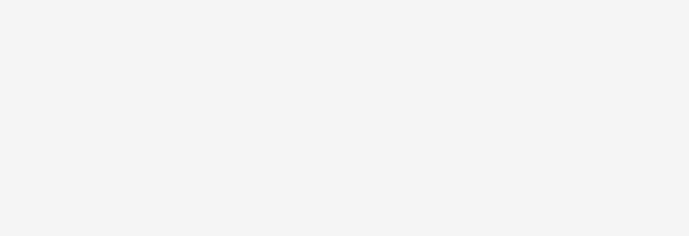
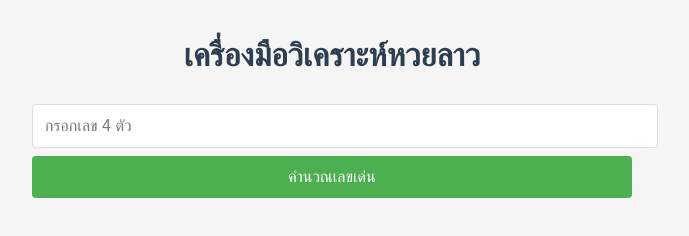
Before and after one commit to Mon2705/Mon2706.github.io, a plain HTML site: page index.html in a window 1280 px wide. Shown: the whole page, without its empty margins (308-997 px from the left). Drawn offline with Linux system fonts and the light colour scheme.

Commit message:
แก้ไขโค้ดให้สมบูรณ์ เพิ่มระบบคำนวณเลขเด่น
แก้ไขโค้ดให้สมบูรณ์ เพิ่มระบบคำนวณเลขเด่น

```diff
--- a/index.html
+++ b/index.html
@@ -20,6 +20,71 @@
       border-radius: 4px;
       font-size: 16px;
     }
-    /* เพิ่ม CSS ส่วนที่เหลือตามโค้ดเต็ม */
+    button {
+      width: 100%;
+      padding: 12px;
+      background-color: #4CAF50;
+      color: white;
+      border: none;
+      border-radius: 4px;
+      font-size: 16px;
+      cursor: pointer;
+    }
+    #result {
+      margin-top: 20px;
+      padding: 16px;
+      background-color: #fff;
+      border-radius: 4px;
+      box-shadow: 0 2px 4px rgba(0,0,0,0.1);
+      display: none;
+    }
   </style>
 </head>
+<body>
+  <h1 style="color: #2c3e50; text-align: center;">เครื่องมือวิเคราะห์หวยลาว</h1>
+
+  <input
+    type="text"
+    id="lotto-number"
+    placeholder="กรอกเลข 4 ตัว"
+    maxlength="4"
+    inputmode="numeric"
+  >
+
+  <button onclick="calculate()">คำนวณเลขเด่น</button>
+
+  <div id="result">
+    <h3 style="color: #2c3e50;">ผลการวิเคราะห์:</h3>
+    <p id="output" style="font-size: 18px;"></p>
+  </div>
+
+  <script>
+    function calculate() {
+      const num = document.getElementById('lotto-number').value;
+      if (num.length !== 4 || !/^\d+$/.test(num)) {
+        alert("กรุณากรอกเลข 4 หลักให้ถูกต้อง");
+        return;
+      }
+
+      const lastDigit = num[3];
+      const compareMap = {
+        '0': '4, 5, 7, 8, 9',
+        '1': '5, 6, 8, 9, 0',
+        '2': '6, 7, 9, 0, 1',
+        '3': '7, 8, 0, 1, 2',
+        '4': '8, 9, 1, 2, 3',
+        '5': '9, 0, 2, 3, 4',
+        '6': '0, 1, 3, 4, 5',
+        '7': '1, 2, 4, 5, 6',
+        '8': '2, 3, 5, 6, 7',
+        '9': '3, 4, 6, 7, 8'
+      };
+
+      document.getElementById('output').innerHTML = `
+        <strong>เลขเทียบ ${lastDigit}:</strong> ${compareMap[lastDigit]}
+      `;
+      document.getElementById('result').style.display = 'block';
+    }
+  </script>
+</body>
+</html>
```
